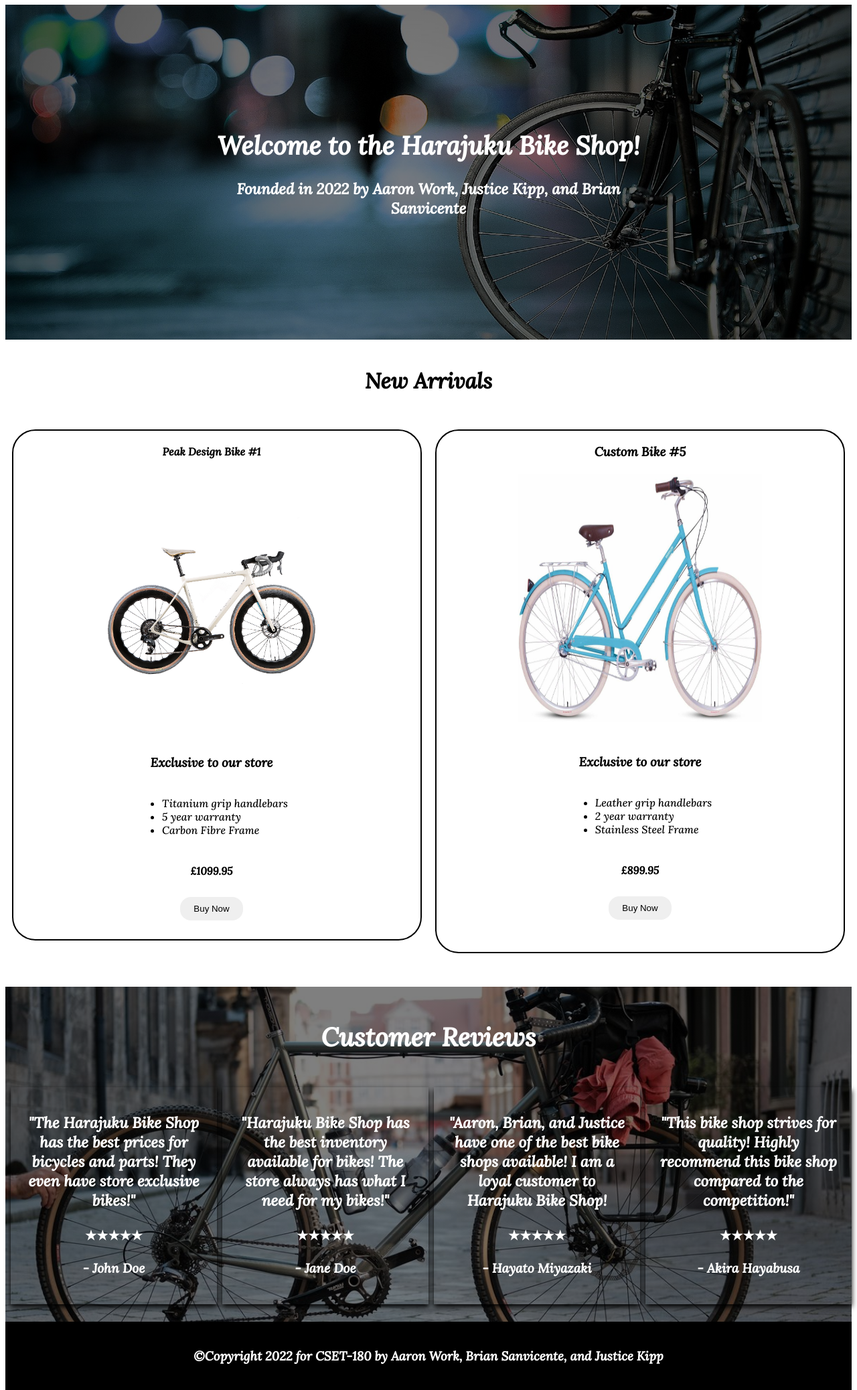
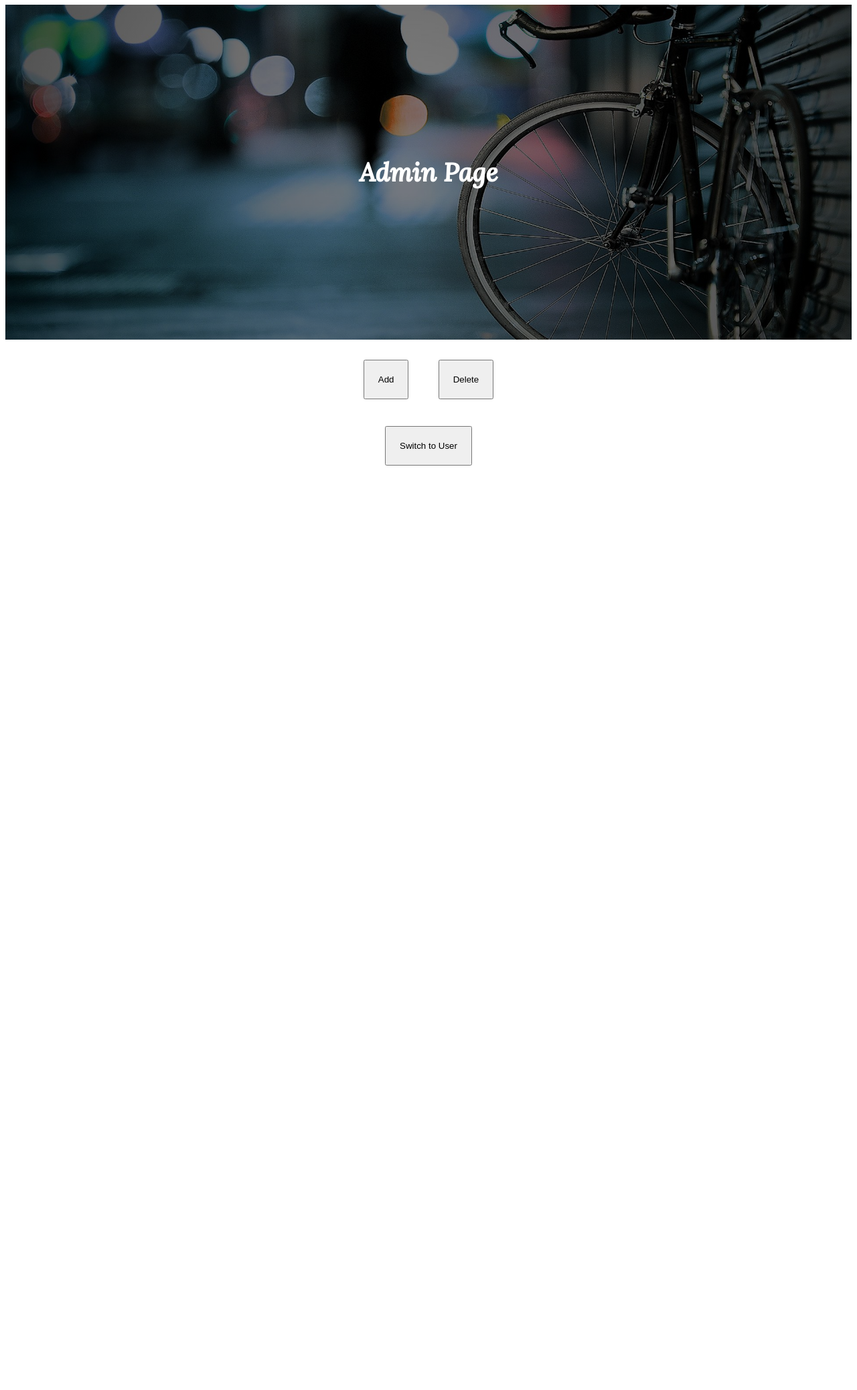
Before and after one commit to awork211/Final_Bike_Shop, a Flask app: template templates/admin.html in a window 1280 px wide. Shown: the part 389-2464 px from the top of the page at 67% size. After the commit the page ends 1084 px from the top, so only its background shows below. Run offline with Flask 2, Linux system fonts and the light colour scheme; the template is opened without the code that fills it, so the values that code supplies are empty; some libraries are stand-ins or nearby versions.

Commit message:
admin pae

```diff
--- a/app.py
+++ b/app.py
@@ -35,7 +35,7 @@ app = Flask(__name__)
 # decrypt message
 @app.route("/")
 def index():
-    return render_template('Purchase.html')
+    return render_template('admin.html')
 
 # @app.route("/register", methods=['GET', 'POST'])
 # def register():
--- a/static/Main_Page.css
+++ b/static/Main_Page.css
@@ -141,3 +141,15 @@ body, html{
 	margin-right: auto;
 	flex-direction: row;
 }
+
+form {
+	text-align: center;
+	margin-left: auto;
+	margin-right: auto;
+	padding: 10px;
+}
+
+button {
+	padding: 20px;
+	margin: 20px;
+}
--- a/templates/admin.html
+++ b/templates/admin.html
@@ -22,96 +22,14 @@
             <br>
         <div class = "heroes">
         <div class = "heroes_txt">
-    <h1>Welcome to the Harajuku Bike Shop!</h1>
-    <h3>Founded in 2022 by Aaron Work, Justice Kipp, and Brian Sanvicente</h3>
+        <h1>Admin Page</h1>
         </div>
         </div>
+    <form>
+        <button>Add</button>
+        <button>Delete</button>
         <br>
-    <div>
-        <center>
-            <h1>New Arrivals</h1>
-        </center>
-    </div>
-    <br>
-    <div class = 'test'>
-        <div class = 'sword'>
-            <div class = 'lance'>
-                <h4>Peak Design Bike #1</h4>
-                <img src="../static/images/peak_design_custom.jpg" class = 'tired'>
-                <br>
-                <h3><em>Exclusive to our store</em></h3>
-                <ul>
-                    <li>Titanium grip handlebars</li>
-                    <li>5 year warranty</li>
-                    <li>Carbon Fibre Frame</li>
-                </ul>
-                <h4>£1099.95</h4>
-                <button class = 'practise' name = 'bike' value = 'Buy Custom Bike #5'>Buy Now</button>
-                <br>
-            </div>
-            <br>
-        </div>
-            <div class = 'sword'>
-                <div class = 'lance'>
-                    <h3>Custom Bike #5</h3>
-                    <img src="../static/images/new_bicycle.jpg" class = "tired">
-                    <br>
-                    <h3><em>Exclusive to our store</em></h3>
-                    <ul>
-                        <li>Leather grip handlebars</li>
-                        <li>2 year warranty</li>
-                        <li>Stainless Steel Frame</li>
-                    </ul>
-                    <h4>£899.95</h4>
-                    <button class = 'practise' name = 'bike' value = 'Buy Custom Bike #5'>Buy Now</button>
-                    <br>
-                    <br>
-                </div>
-            </div>
-        </div>
-   <br>
-   <br>
-   <div class = "the_heroes">
-       <br>
-    <center><h1>Customer Reviews</h1></center>
-    <br>
-    <div class = "knight">
-    <div class = "knight_armour">
-    <div class = "knight_shield">
-    <h3>"The Harajuku Bike Shop has the best prices for bicycles and parts! They even have store exclusive bikes!"</h3>
-    <h4>★★★★★</h4>
-    <h4>- John Doe</h4>
-    </div>
-    </div>
-    </div>
-    <div class = "knight_armour">
-        <div class = "knight_shield">
-    <h3>"Harajuku Bike Shop has the best inventory available for bikes! The store always has what I need for my bikes!"</h3>
-    <h4>★★★★★</h4>
-    <h4>- Jane Doe</h4>
-    </div>
-    </div>
-    <div class = "knight_armour">
-        <div class = "knight_shield">
-    <h3>"Aaron, Brian, and Justice have one of the best bike shops available! I am a loyal customer to Harajuku Bike Shop!</h3>
-    <h4>★★★★★</h4>
-    <h4>- Hayato Miyazaki</h4>
-    </div>
-    </div>
-    <div class = "knight_armour">
-        <div class = "knight_shield">
-            <h3>"This bike shop strives for quality! Highly recommend this bike shop compared to the competition!"</h3>
-            <h4>★★★★★</h4>
-            <h4>- Akira Hayabusa</h4>
-        </div>
-        </div>
-    </div>
-    <footer>
-<br>
-<center>
-<h3>©Copyright 2022 for CSET-180 by Aaron Work, Brian Sanvicente, and Justice Kipp</h3>
-<br>
-</center>
-    </footer>
+        <button>Switch to User</button>
+    </form>
 </body>
 </html>
```
Lines whose indentation alone changed are shown as unchanged.
